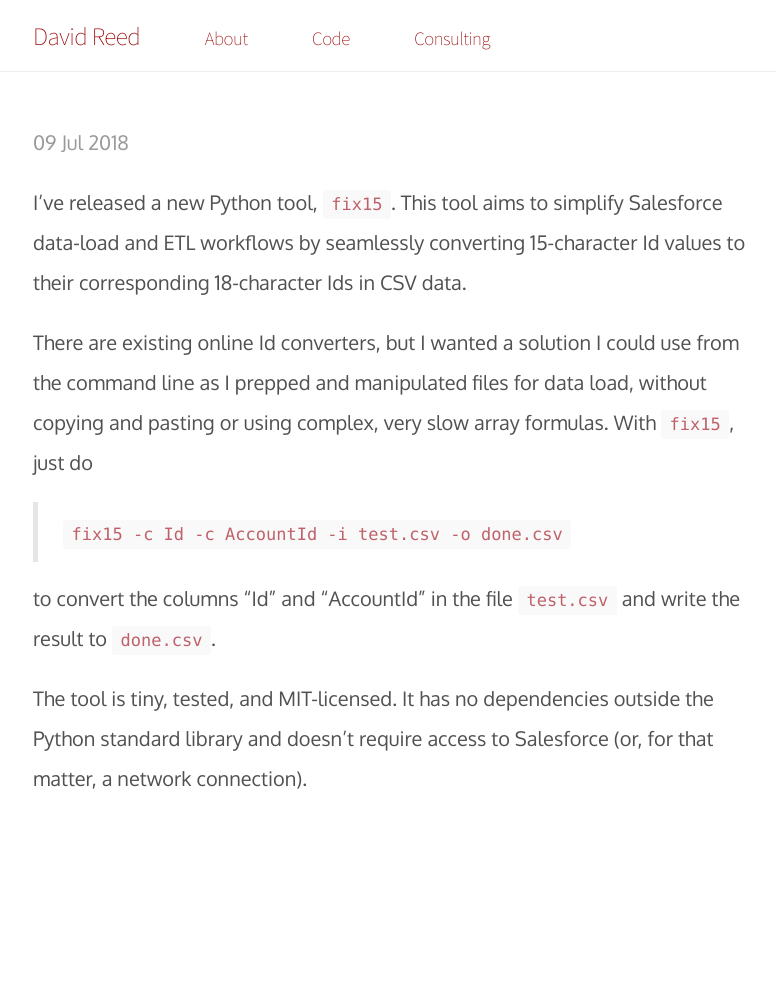
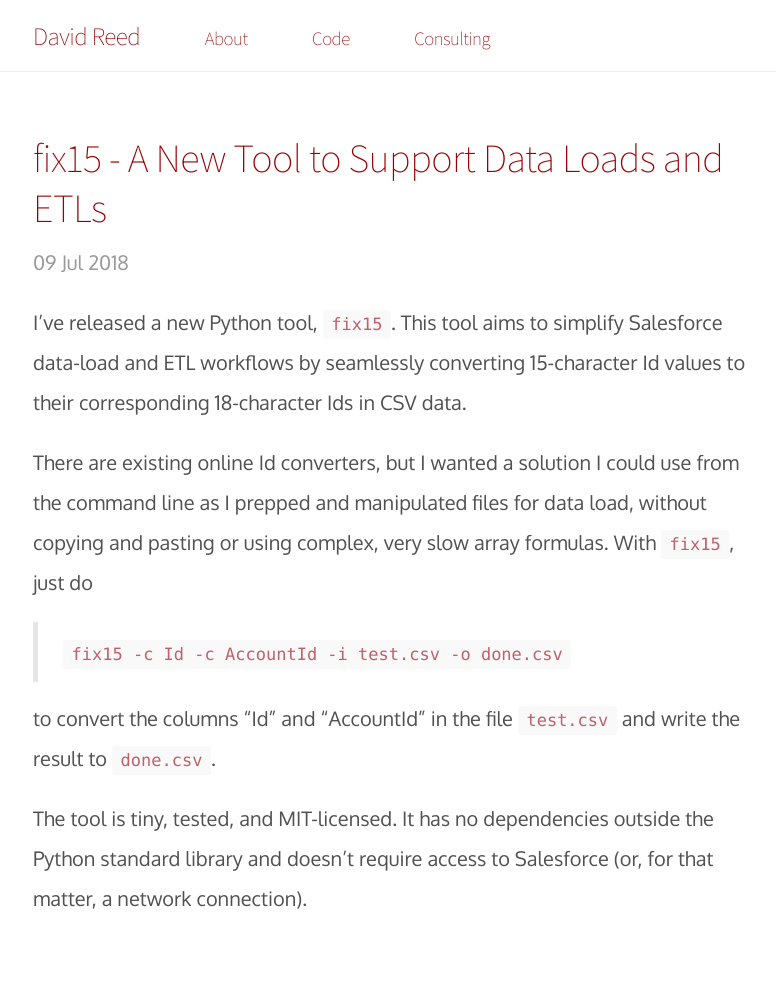
Before and after one commit to davidmreed/davidmreed.github.io, a Jekyll site: the page built from _posts/2018-07-09-fix15-convert-salesforce-ids-csv.md, in a window 1280 px wide. Shown: the whole page, without its empty margins (247-1023 px from the left). Built offline with Jekyll 4.4.1, drawn with Linux system fonts in a browser that asks for light colours; some web fonts are replaced; our own code applies the rules of GitHub Pages for plain Markdown files; before the commit the page ends 900 px from its top, so only the background shows below that.

Commit message:
FIx title

```diff
--- a/_posts/2018-07-09-fix15-convert-salesforce-ids-csv.md
+++ b/_posts/2018-07-09-fix15-convert-salesforce-ids-csv.md
@@ -1,6 +1,6 @@
 ---
 layout: post
-title: `fix15` - A New Tool to Support Data Loads and ETLs
+title: "fix15 - A New Tool to Support Data Loads and ETLs"
 ---
 
 I've released a new Python tool, [`fix15`](https://github.com/davidmreed/fix15). This tool aims to simplify Salesforce data-load and ETL workflows by seamlessly converting 15-character Id values to their corresponding 18-character Ids in CSV data.
```
